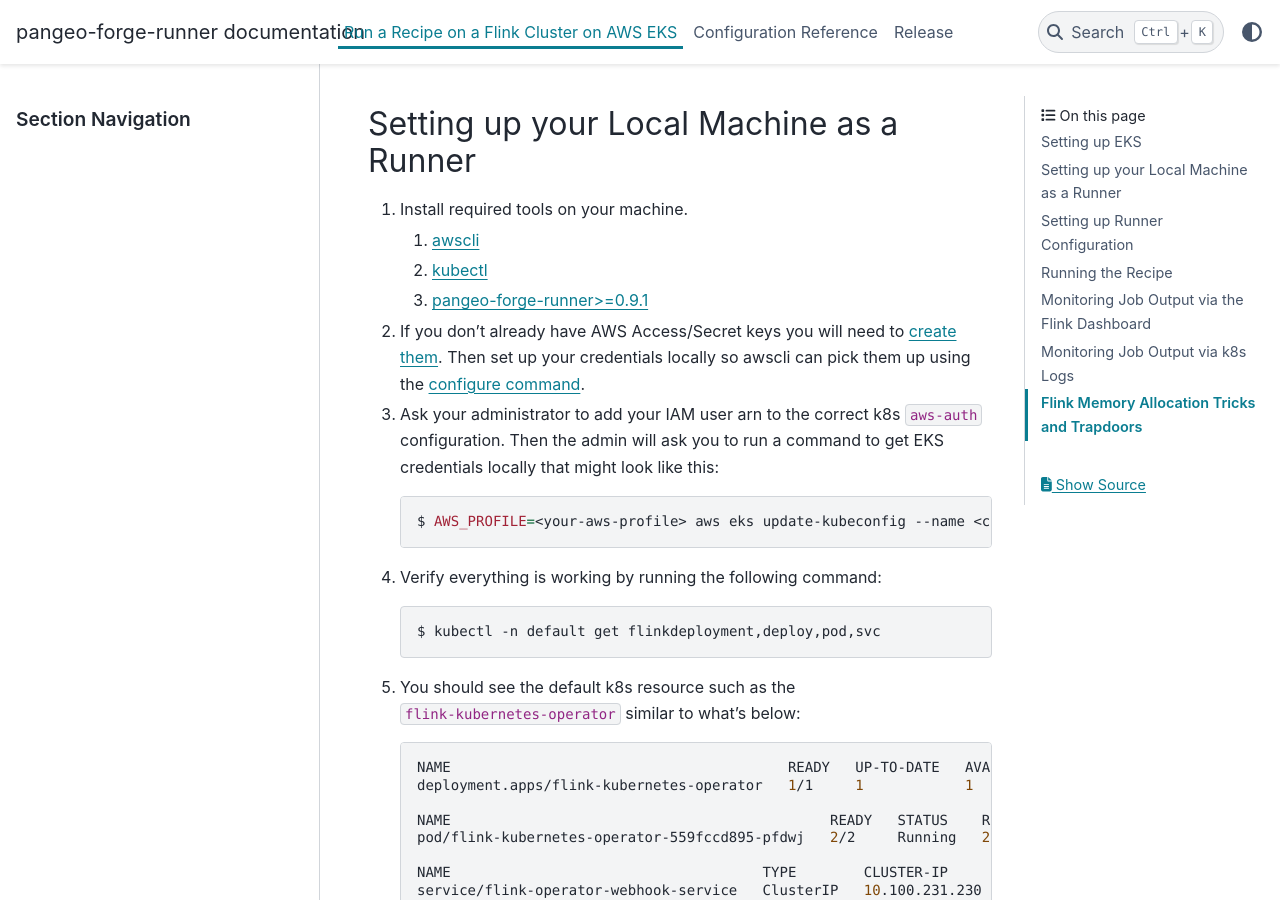
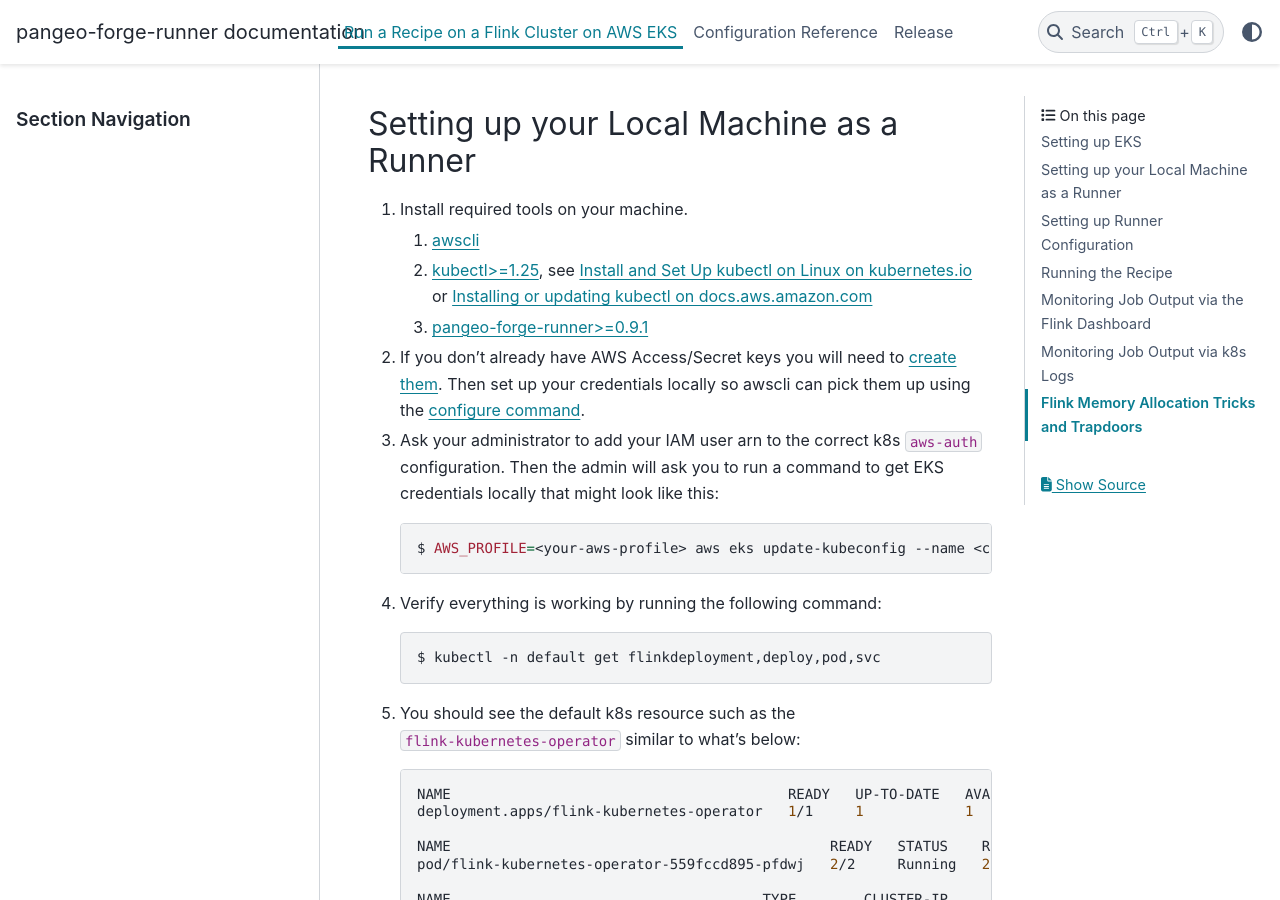
Before and after one commit to pangeo-forge/pangeo-forge-runner, a Sphinx documentation site: the page built from docs/tutorial/flink.md, in a window 1280 px wide and 900 px high, scrolled down 723 px. Built offline with Sphinx 7.4.7 and the PyData theme 0.15.4, drawn with Linux system fonts in a browser that asks for light colours.

Commit message:
Add more installation instructions for kubectl

```diff
--- a/docs/tutorial/flink.md
+++ b/docs/tutorial/flink.md
@@ -25,7 +25,7 @@
 
 1. Install required tools on your machine.
    1. [awscli](https://docs.aws.amazon.com/cli/latest/userguide/getting-started-install.html)
-   2. [kubectl](https://kubernetes.io/docs/tasks/tools/#kubectl)
+   2. [kubectl>=1.25](https://kubernetes.io/docs/tasks/tools/#kubectl), see [Install and Set Up kubectl on Linux on kubernetes.io](https://kubernetes.io/docs/tasks/tools/install-kubectl-linux/) or [Installing or updating kubectl on docs.aws.amazon.com](https://docs.aws.amazon.com/eks/latest/userguide/install-kubectl.html)
    3. [pangeo-forge-runner>=0.9.1](https://pypi.org/project/pangeo-forge-runner/)
 
 
```
